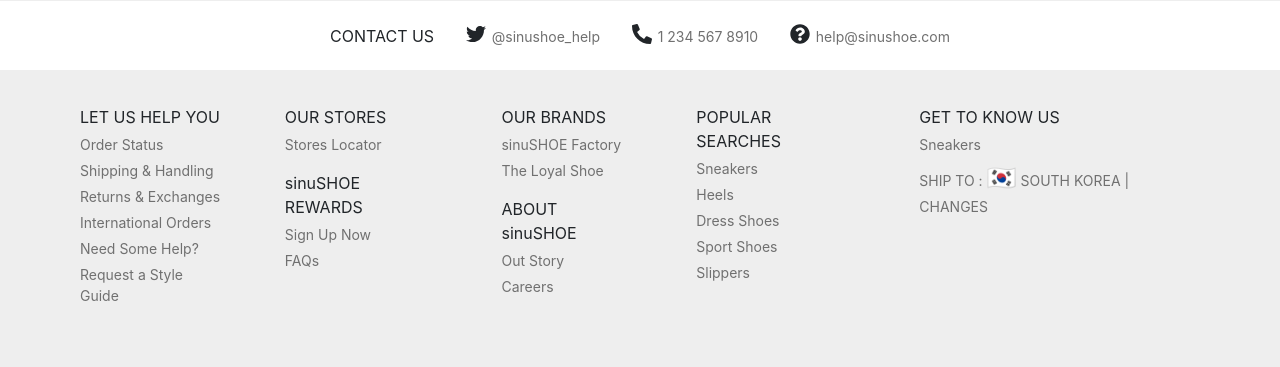
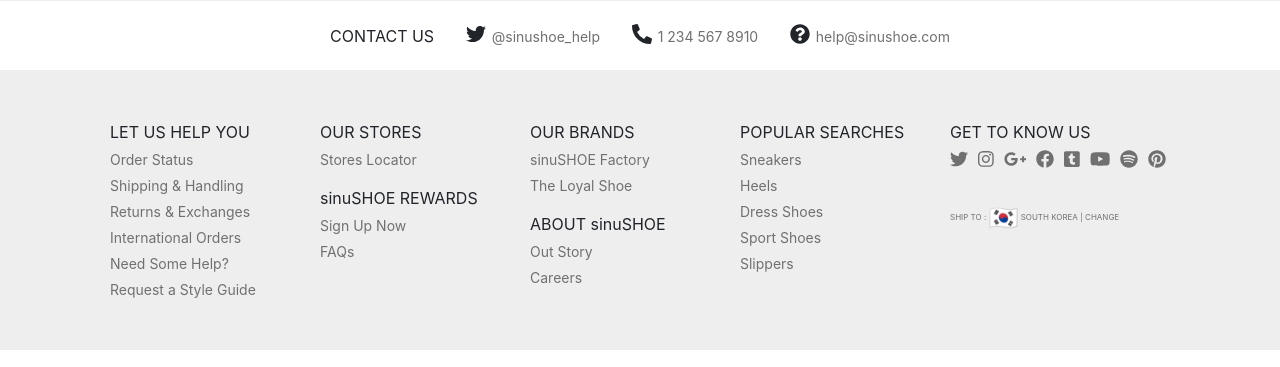
Before and after one commit to lownk/Shoe-shop, a React (Create React App) app: page / in a window 1280 px wide. Shown: the part 999-1366 px from the top of the page. Built offline with nearby package versions, Linux system fonts and the light colour scheme.

Commit message:
style: footer 레이아웃 수정

```diff
--- a/src/App.js
+++ b/src/App.js
@@ -11,7 +11,16 @@
 import { Link, Route } from "react-router-dom";
 import Cart from "./Cart";
 import { FontAwesomeIcon } from "@fortawesome/react-fontawesome";
-import { faTwitter } from "@fortawesome/free-brands-svg-icons";
+import {
+  faTwitter,
+  faFacebook,
+  faTumblrSquare,
+  faInstagram,
+  faYoutube,
+  faSpotify,
+  faPinterest,
+  faGooglePlusG,
+} from "@fortawesome/free-brands-svg-icons";
 import {
   faPhoneAlt,
   faQuestionCircle,
@@ -182,6 +191,7 @@
         {실패창 == true ? <Fail /> : null}
       </Route>
 
+      {/* 푸터 */}
       <div className="footer">
         <article className="footerOne">
           <div className="elWrap">
@@ -252,17 +262,23 @@
           <span className="sectionFive">
             <span className="largeCategorie">GET TO KNOW US</span>
             <ul className="smallCategorie">
-              <li className="text">Sneakers</li>
               <li className="text">
-                SHIP TO : <span className="flag">🇰🇷</span> SOUTH KOREA | CHANGES
+                <FontAwesomeIcon icon={faTwitter} className="littleIcons" />
+                <FontAwesomeIcon icon={faInstagram} className="littleIcons" />
+                <FontAwesomeIcon icon={faGooglePlusG} className="littleIcons" />
+                <FontAwesomeIcon icon={faFacebook} className="littleIcons" />
+                <FontAwesomeIcon
+                  icon={faTumblrSquare}
+                  className="littleIcons"
+                />
+                <FontAwesomeIcon icon={faYoutube} className="littleIcons" />
+                <FontAwesomeIcon icon={faSpotify} className="littleIcons" />
+                <FontAwesomeIcon icon={faPinterest} className="littleIcons" />
+              </li>
+              <li className="text shipTo">
+                SHIP TO : <span className="flag">🇰🇷</span> SOUTH KOREA | CHANGE
               </li>
             </ul>
-
-            {/* <ul className="shipTo">
-              <li className="text">
-                SHIP TO : <span className="flag">🇰🇷</span> SOUTH KOREA | CHANGES
-              </li>
-            </ul> */}
           </span>
         </article>
       </div>
--- a/src/App.scss
+++ b/src/App.scss
@@ -13,17 +13,18 @@
     margin: 5px 0px;
     padding-left: 0px;
     list-style-type: none;
+    cursor: pointer;
   }
 
   .shipTo {
-    // @extend .text;
-    width: 300px;
-    margin-top: 100px;
+    font-size: 8px;
+    margin-top: 30px;
   }
 
   .flag {
     font-size: 1.5rem;
     margin: auto;
+    vertical-align: middle;
   }
 
   .footerOne {
@@ -49,26 +50,41 @@
   }
 
   .footerTwo {
-    display: flex;
-    background-color: #eeeeee;
     width: auto;
-    height: 300px;
+    height: 280px;
     padding: 20px 50px;
     margin: auto;
+    background-color: #eeeeee;
+    display: flex;
+    justify-content: center;
 
     .sectionOne,
     .sectionTwo,
     .sectionThree,
-    .sectionFour,
+    .sectionFour {
+      width: 170px;
+      height: auto;
+      margin: 30px 20px;
+    }
+
     .sectionFive {
-      width: auto;
+      width: 220px;
       height: auto;
-      margin: 15px 30px;
+      margin: 30px 20px;
     }
 
     .smallCategorie {
       list-style-type: none;
       padding-left: 0px;
+
+      .littleIcons {
+        justify-content: space-between;
+        font-size: 18px;
+      }
+
+      .littleIcons:not(:last-child) {
+        margin-right: 10px;
+      }
     }
   }
 }
--- a/src/Fail.js
+++ b/src/Fail.js
@@ -3,7 +3,7 @@
 import "./Fail.scss";
 
 function Fail() {
-  return ["primary"].map((variant, idx) => (
+  return ["secondary"].map((variant, idx) => (
     <Alert
       className="mx-auto my-5"
       key={idx}
```
